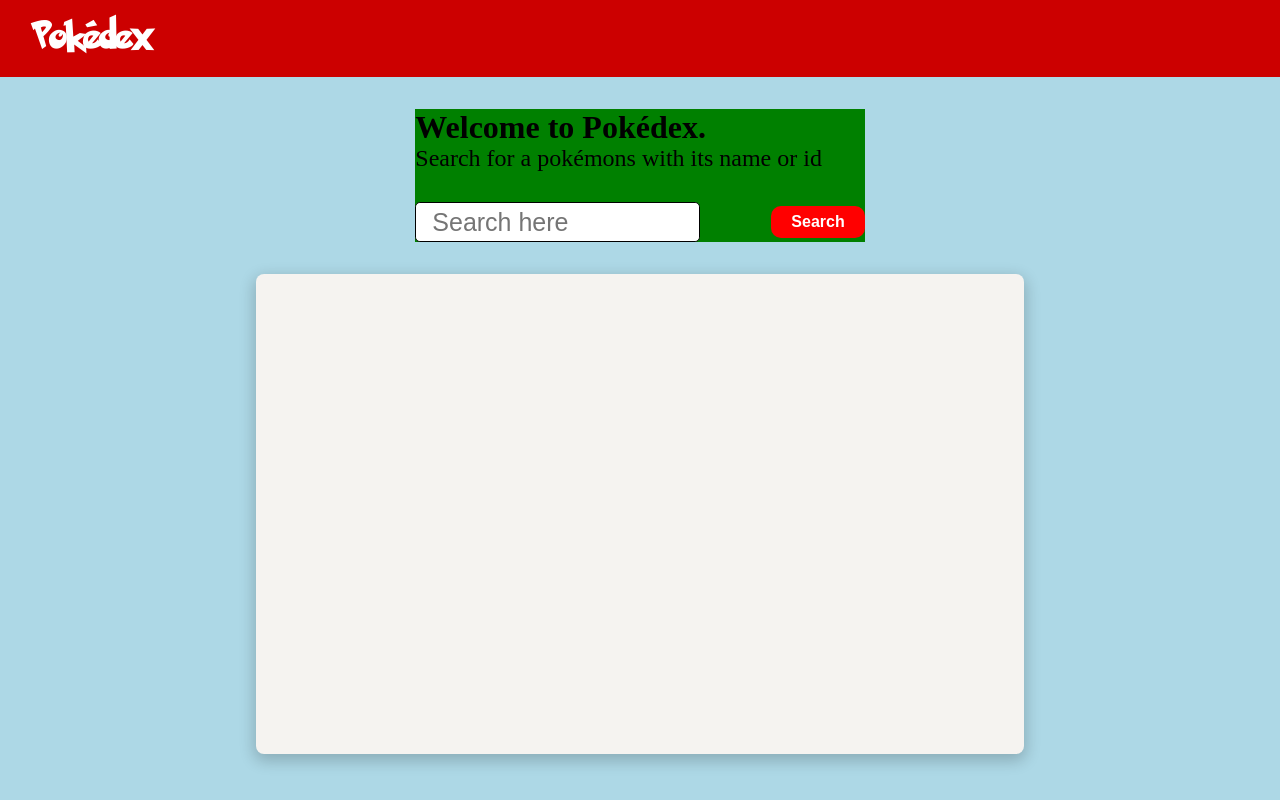
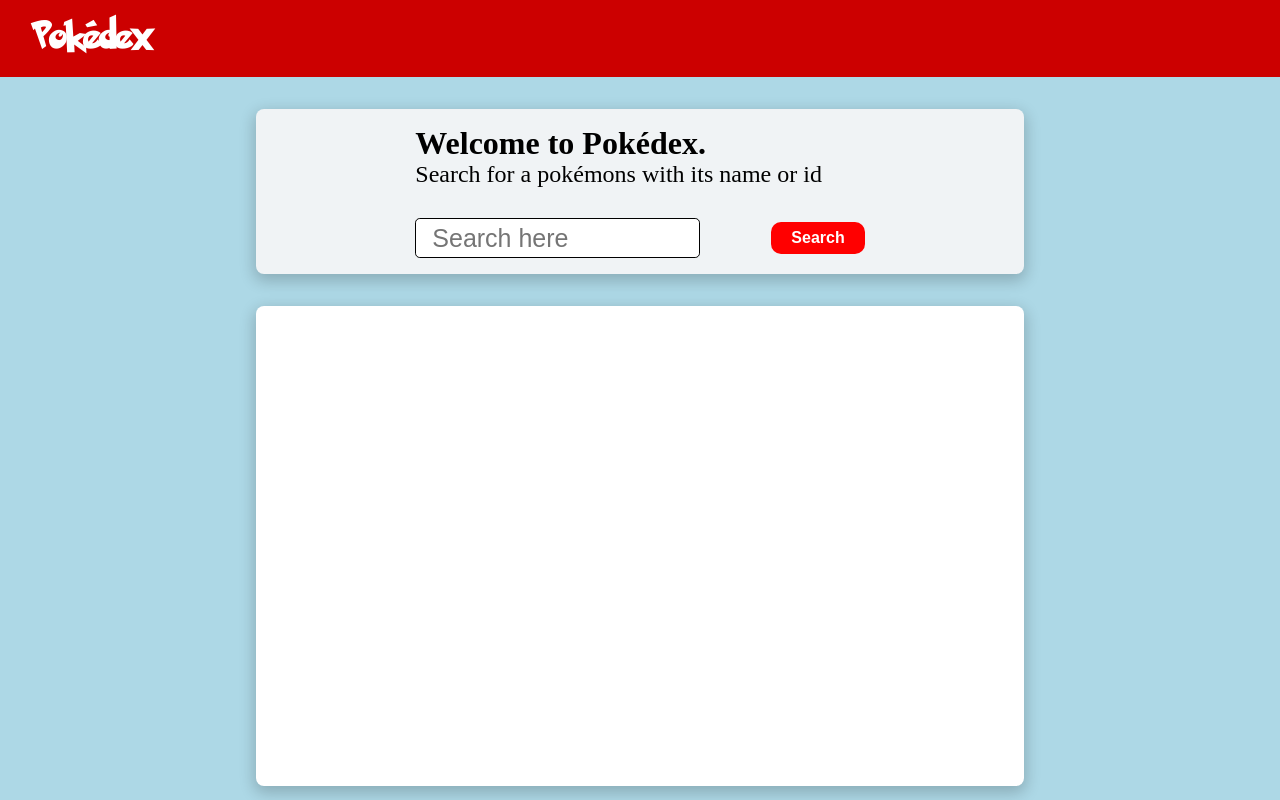
Before and after one commit to Liliana-MP/pokedex, a React (Create React App) app: page / in a window 1280 px wide. Built offline with nearby package versions, Linux system fonts and the light colour scheme.

Commit message:
fixed search field

```diff
--- a/src/components/PokeData/PokeData.tsx
+++ b/src/components/PokeData/PokeData.tsx
@@ -12,9 +12,8 @@
 
   //TODO: GÖR TYPE IKON TILL EN IKON BREDVID IMAGE ISTÄLLET FÖR BAKGRUND
   if (pokemon) {
-    const pokeType = pokemon?.types[0].type.name;
     return (
-      <S.Container backgroundColor={getBackground(pokeType)}>
+      <S.Container>
         <S.PokeNameContainer>
           <h1>{pokemon.name.toLocaleUpperCase()}</h1>
         </S.PokeNameContainer>
--- a/src/components/PokeData/styled.ts
+++ b/src/components/PokeData/styled.ts
@@ -1,15 +1,10 @@
 import styled from "styled-components";
 
-type StyledProps = {
-  backgroundColor?: string;
-};
-
-export const Container = styled.div<StyledProps>`
+export const Container = styled.div`
   display: flex;
   flex-direction: column;
   align-items: center;
   width: 100%;
-  background-color: ${(props) => props.backgroundColor};
 `;
 
 export const PokeNameContainer = styled.div`
--- a/src/components/Search/Search.tsx
+++ b/src/components/Search/Search.tsx
@@ -11,6 +11,7 @@
 const Search = ({ savePokemon, onChangeText, searchValue }: SearchProps) => {
   return (
     <S.Container>
+      <S.ContainerBox>
         <S.HeaderContainer>
           <S.Header>Welcome to Pokédex.</S.Header>
           <S.Text>Search for a pokémons with its name or id</S.Text>
@@ -19,6 +20,7 @@
           <InputField onChangeText={onChangeText} />
           <SubmitButton searchValue={searchValue} savePokemon={savePokemon} />
         </S.SearchContainer>
+      </S.ContainerBox>
     </S.Container>
   );
 };
--- a/src/components/Search/styled.ts
+++ b/src/components/Search/styled.ts
@@ -1,8 +1,20 @@
 import styled from "styled-components";
 
 export const Container = styled.div`
-  background-color: green;
+  background-color: #f0f3f5;
+  box-shadow: 0px 5px 15px 2px rgba(0, 0, 0, 0.2);
+  border-radius: 0.5rem;
   margin: 2rem 0rem;
+  width: 60vw;
+  display: flex;
+  align-items: center;
+  justify-content: center;
+`;
+
+export const ContainerBox = styled.div`
+  display: flex;
+  flex-direction: column;
+  padding: 1rem;
 `;
 
 export const HeaderContainer = styled.div`
--- a/src/pages/HomePage/HomePage.tsx
+++ b/src/pages/HomePage/HomePage.tsx
@@ -5,10 +5,12 @@
 import PokeData from "../../components/PokeData";
 import { Pokemon } from "../../types";
 import { promiseToast } from "../../utils/toast";
+import { getBackground } from "../../utils";
 
 const HomePage = () => {
   const [pokemon, setPokemon] = useState<Pokemon>();
   const [searchValue, setSearchValue] = useState("");
+  const pokeType = pokemon?.types[0].type.name;
 
   const onChangeText = (event: string) => {
     setSearchValue(event);
@@ -27,7 +29,9 @@
         onChangeText={onChangeText}
         savePokemon={savePokemon}
       />
-      <S.PokedexContainer>
+      <S.PokedexContainer
+        backgroundColor={pokeType ? getBackground(pokeType) : "white"}
+      >
         <S.PokeStats>{pokemon && <PokeData pokemon={pokemon} />}</S.PokeStats>
       </S.PokedexContainer>
     </S.Container>
--- a/src/pages/HomePage/styled.ts
+++ b/src/pages/HomePage/styled.ts
@@ -1,4 +1,8 @@
 import styled from "styled-components";
+
+type PokedexContainerProps = {
+  backgroundColor?: string;
+};
 
 export const Container = styled.div`
   align-items: center;
@@ -6,11 +10,11 @@
   display: flex;
 `;
 
-export const PokedexContainer = styled.div`
+export const PokedexContainer = styled.div<PokedexContainerProps>`
   width: 60vw;
   height: 60vh;
   padding: 2rem 2rem;
-  background-color: #f5f3f0;
+  background-color: ${(props) => props.backgroundColor};
   box-shadow: 0px 5px 15px 2px rgba(0, 0, 0, 0.2);
   border-radius: 0.5rem;
   display: flex;
```
Lines whose indentation alone changed are shown as unchanged.
